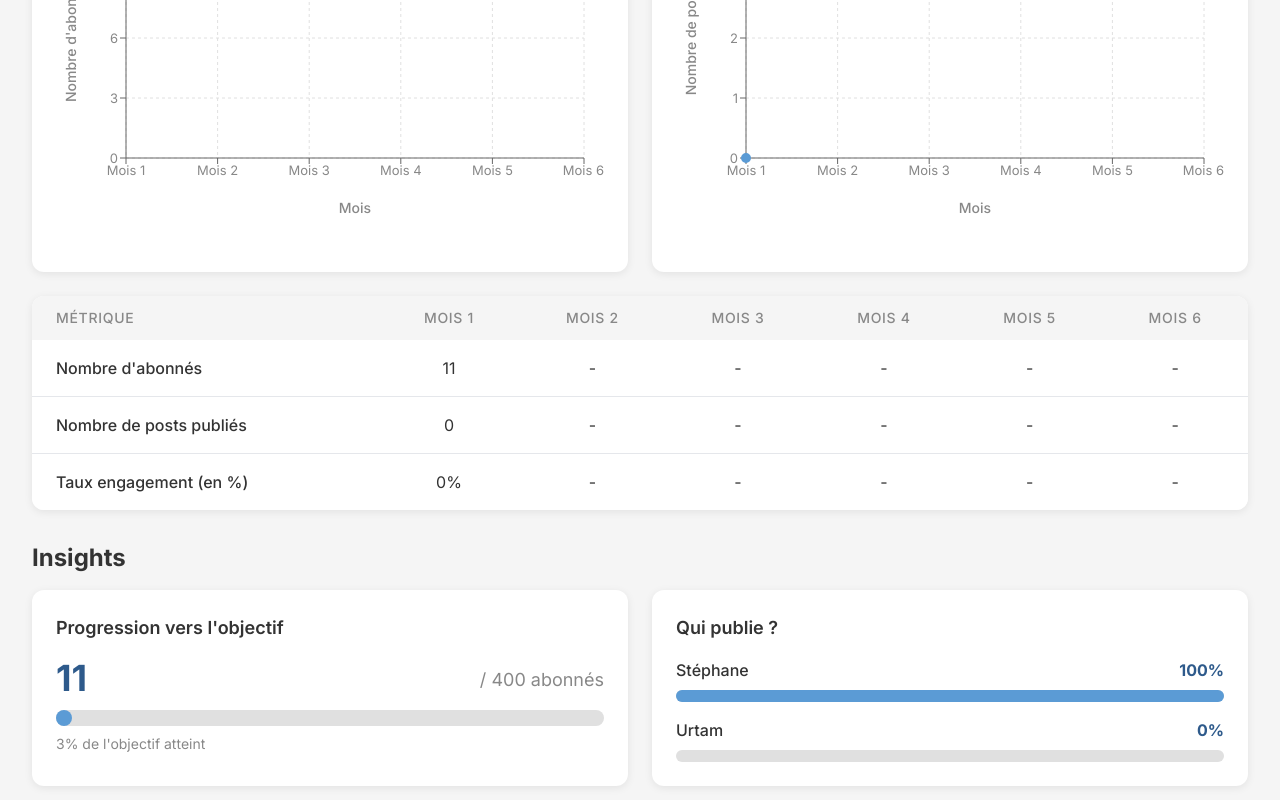
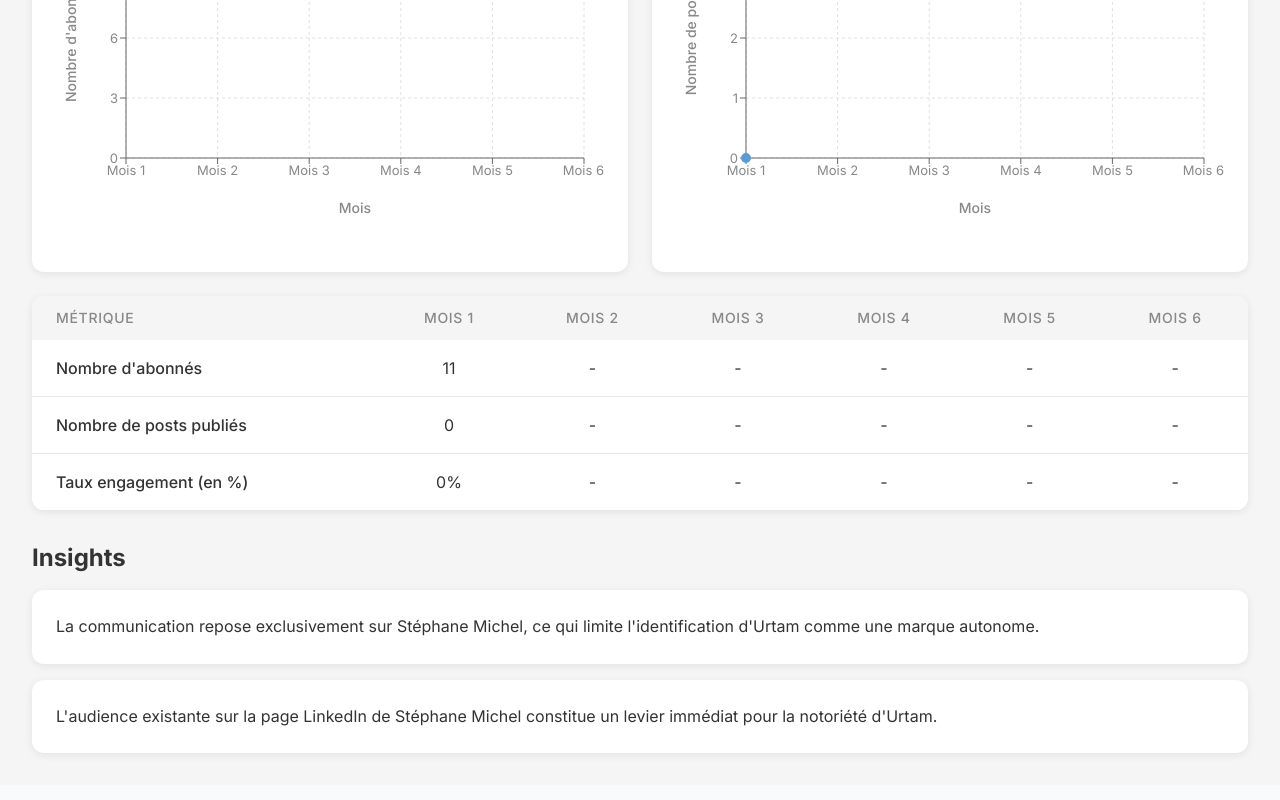
Before and after one commit to MaxDecVw/urtam-dashboard, a Next.js app: page / in a window 1280 px wide. Shown: the part 1111-1911 px from the top of the page. Built offline with nearby package versions, Linux system fonts and the light colour scheme.

Commit message:
Update Insights section with 2 new cards

```diff
--- a/app/page.tsx
+++ b/app/page.tsx
@@ -362,43 +362,19 @@ export default function HomePage() {
             Insights
           </h2>
 
-          <div className="grid grid-cols-1 lg:grid-cols-2 gap-6">
-            {/* Card 1 : Progression vers l'objectif */}
+          <div className="flex flex-col gap-4">
+            {/* Card 1 */}
             <div className="bg-white p-6" style={{ borderRadius: '12px', boxShadow: '0 2px 8px rgba(0,0,0,0.08)' }}>
-              <h3 className="text-lg font-semibold mb-4" style={{ color: '#333333' }}>Progression vers l'objectif</h3>
-              <div className="flex items-end justify-between mb-3">
-                <p className="text-4xl font-bold" style={{ color: '#2E5A8B' }}>11</p>
-                <p className="text-lg mb-1" style={{ color: '#888888' }}>/ 400 abonnés</p>
-              </div>
-              <div className="w-full h-4 rounded-full" style={{ backgroundColor: '#E0E0E0' }}>
-                <div className="h-4 rounded-full" style={{ width: '3%', backgroundColor: '#5B9BD5' }}></div>
-              </div>
-              <p className="text-sm mt-2" style={{ color: '#888888' }}>3% de l'objectif atteint</p>
+              <p className="text-base" style={{ color: '#333333', lineHeight: '1.6' }}>
+                La communication repose exclusivement sur Stéphane Michel, ce qui limite l'identification d'Urtam comme une marque autonome.
+              </p>
             </div>
 
-            {/* Card 2 : Qui publie ? */}
+            {/* Card 2 */}
             <div className="bg-white p-6" style={{ borderRadius: '12px', boxShadow: '0 2px 8px rgba(0,0,0,0.08)' }}>
-              <h3 className="text-lg font-semibold mb-4" style={{ color: '#333333' }}>Qui publie ?</h3>
-              <div className="space-y-4">
-                <div>
-                  <div className="flex items-center justify-between mb-2">
-                    <p className="text-base font-medium" style={{ color: '#333333' }}>Stéphane</p>
-                    <p className="text-base font-bold" style={{ color: '#2E5A8B' }}>100%</p>
-                  </div>
-                  <div className="w-full h-3 rounded-full" style={{ backgroundColor: '#E0E0E0' }}>
-                    <div className="h-3 rounded-full" style={{ width: '100%', backgroundColor: '#5B9BD5' }}></div>
-                  </div>
-                </div>
-                <div>
-                  <div className="flex items-center justify-between mb-2">
-                    <p className="text-base font-medium" style={{ color: '#333333' }}>Urtam</p>
-                    <p className="text-base font-bold" style={{ color: '#2E5A8B' }}>0%</p>
-                  </div>
-                  <div className="w-full h-3 rounded-full" style={{ backgroundColor: '#E0E0E0' }}>
-                    <div className="h-3 rounded-full" style={{ width: '0%', backgroundColor: '#5B9BD5' }}></div>
-                  </div>
-                </div>
-              </div>
+              <p className="text-base" style={{ color: '#333333', lineHeight: '1.6' }}>
+                L'audience existante sur la page LinkedIn de Stéphane Michel constitue un levier immédiat pour la notoriété d'Urtam.
+              </p>
             </div>
           </div>
         </section>
```
